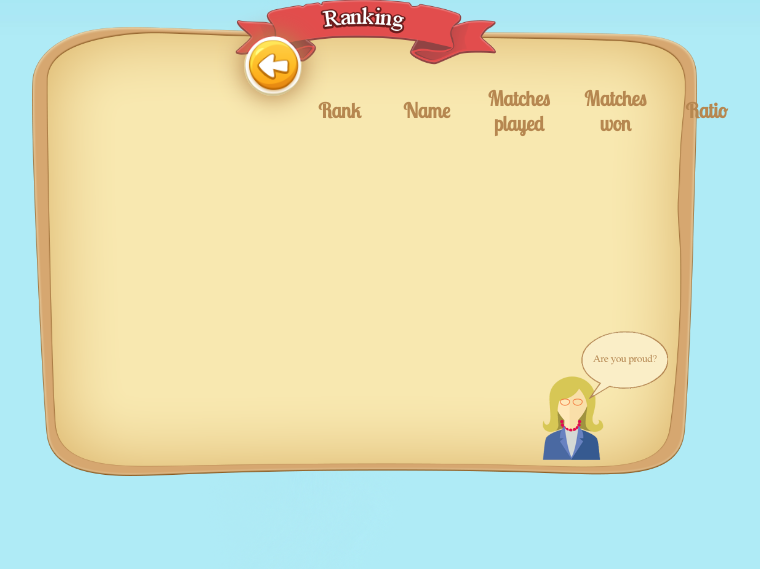
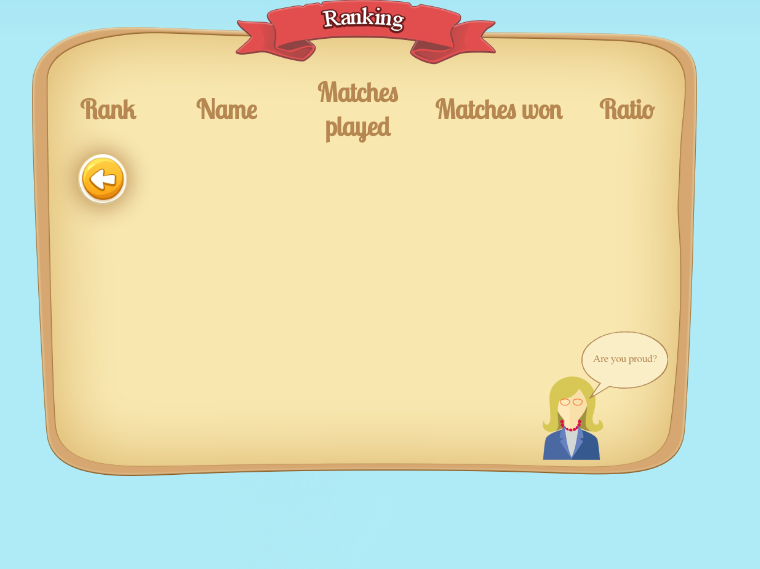
Before and after one commit to Zowarke/pvjgw2, a PHP site: page /ranking.php in a window 1280 px wide. Shown: the part 109-678 px from the top of the page, without its empty margins (273-1033 px from the left). Run offline with PHP 8.4, Linux system fonts and the light colour scheme; data that the repository does not hold is empty.

Commit message:
css bouton

```diff
--- a/GuessWho.css
+++ b/GuessWho.css
@@ -266,6 +266,7 @@ footer p{
 	width: 6.8%;
 	height: 6.8%;
 	position: relative;
+	margin-bottom: 1px;
 }
 
 .back img{
@@ -323,7 +324,7 @@ footer p{
 #pLogin div#log{
 	position: relative;
 	width: 100%;
-	margin-left: 39.6%;
+	margin-left: 43%;
 	margin-bottom: 5%;
 }
 
@@ -445,7 +446,7 @@ input:focus::-moz-placeholder{
 }
 
 #cCompte .back{
-	margin-left: 0%;
+	margin-left: 25%;
 }
 
 #nCompte div{
@@ -504,65 +505,20 @@ input:focus::-moz-placeholder{
 }
 
 /*****************************************************  Classement  ***********************************************************/
-
 #classement{
+	position: relative;
+	margin-top: 10%;
+	margin-left: 6%;
+	height:100%;
+	margin-right: 6%;
+}
+#pclassement{
+	font-size: 80%;
 	margin: auto;
-	padding-top: 18%;
 }
-
-#entete{
-	font-size: 1.6vw;
-	height: auto;
-	position: absolute;
-	margin-top: -3.7vw;
-}
-
-#entete th{
-	padding-bottom: 1.5vw;
-}
-
-.ligneTab{
-	font-size: 1.3vw;
-	height: 2.5vw;
-	position: relative;
-	padding-left: 2%;
-}
-
-#classement tbody{
-	display: inline-block;
-	height: 15.5vw;
-	overflow: auto;
-	margin-left: -1vw;
-}
-
-#classement{
-	display: inline-block;
+#lclassement{
 	text-align: center;
-}
-
-#classement th{
-	width: 10vw;
-}
-
-#tableau{
-	position: relative;
-	height: 6vw;
-	text-align: left;
-	padding-left: 3%;
-}
-
-#tableau .back{
-	margin-top: 5%;
-	width: 8%;
-}
-
-#tableau #classCach{
-	margin-top: 0px;
-}
-
-.back{
-	margin-left: 30%;
-	margin-bottom: 1px;
+	font-size: 60%;
 }
 
 /*****************************************************  Menu game  ***********************************************************/
--- a/acceuil.php
+++ b/acceuil.php
@@ -11,7 +11,7 @@ include("Header.php");
 			<li><a href="ranking.php">Check ranking</a></li>
 			<li><a href="rules.php">Game rules</a></li>
 		</ul>
-		<a class="back" href="index.php"><img class="justBack" src="Ressources/img/back.png"><img class="backHover" src="Ressources/img/back_hover.png"><img class="backPush" src="Ressources/img/back_push.png"></a>
+		<a class="back" href="index.php"><img src="Ressources/img/back.png"><img class="backHover" src="Ressources/img/back_hover.png"><img class="backPush" src="Ressources/img/back_push.png"></a>
 	</div>
 </div>
 
--- a/inscription.php
+++ b/inscription.php
@@ -65,9 +65,9 @@ else if(isset($_POST['username']))
 				<input type="password" name="cPass" placeholder="Confirm password" minlength="5" maxlength="50" required="required">
 				<input type="email" name="mail" placeholder="Email" autocomplete="off" required="required">
 				<a class="back" href="acceuil.php">
-					<img class="justBack" src="Ressources/img/back.png"><img class="backHover" src="Ressources/img/back_hover.png"><img class="backPush" src="Ressources/img/back_push.png">
+					<img src="Ressources/img/back.png"><img class="backHover" src="Ressources/img/back_hover.png"><img class="backPush" src="Ressources/img/back_push.png">
 				</a>
-				<div>
+				<div style="margin-left:21%;">
 					<input type="submit" value="">
 					<img id="creaCompte" src="Ressources/img/create.png"><img id="compteHover" src="Ressources/img/create_hover.png"><img id="comptePush" src="Ressources/img/create_push.png">
 				</div>
--- a/ranking.php
+++ b/ranking.php
@@ -11,67 +11,65 @@ $rank = 1;
 <div class="welcome">
 	<img class="panneau" src="Ressources/img/ranking.png">
 	<div id="tableau">
-		<TABLE id="classement">
-			<TR id="entete">
-				<TH>
-					Rank
-				</TH>
-				<TH>
-					Name
-				</TH>
-				<TH>
-					Matches played
-				</TH>
-				<TH>
-					Matches won
-				</TH>
-				<TH>
-					Ratio
-				</TH>
+		<table id="classement">
+			<colgroup>
+				<col span="5" width="1%"</col>
+			</colgroup>
+				<thead id="pclassement">
+					<tr>
+						<th>Rank</th>
+						<th>Name</th>
+						<th>Matches played</th>
+						<th>Matches won</th>
+						<th>Ratio</th>
+					</tr>
+				</thead>
 			</TR>
 				<?php
 				while($donnees = $reponse -> fetch())
 				{
 					?>
-					<TR class="ligneTab">
-						<TH>
+					<tbody>
+						<tr id="lclassement">
+							<td>
 								<?php
 								echo($rank);
 								?>
-						</TH>
-						<TH>
+							</td>
+							<td>
 								<?php
 								echo($donnees['login_user']);
 								?>
-						</TH>
-						<TH>
+							</td>
+							<td>
 								<?php
 								echo($donnees['nbWin_user']);
 								?>
-						</TH>
-						<TH>
+							</td>
+							<td>
 								<?php
 								echo($donnees['nbPlayed_user']);
 								?>
-						</TH>
-						<TH class="ratio">
+							</td>
+							<td>
 								<?php
 								/*$ratio = round($donnees['nbWin_user'] / $donnees['nbPlayed_user'], 2);
 								echo $ratio;*/
 								echo($donnees['ratio_user']);
 								$rank++;
 								?>
-						</TH>
-					</TR>
+							</td>
+						</tr>
+					</tbody>
 					<?php
 				}
 				$reponse->closeCursor();
 				?>
-		</TABLE>
+		</table>
+	</div>
 	<a class="back" href="acceuil.php">
-			<img class="justBack" src="Ressources/img/back.png"><img class="backHover" src="Ressources/img/back_hover.png"><img class="backPush" src="Ressources/img/back_push.png">
+		<img src="Ressources/img/back.png"><img class="backHover" src="Ressources/img/back_hover.png"><img class="backPush" src="Ressources/img/back_push.png">
 	</a>
-	</div>
 </div>
 
 <?php
```
Lines whose indentation alone changed are shown as unchanged.
